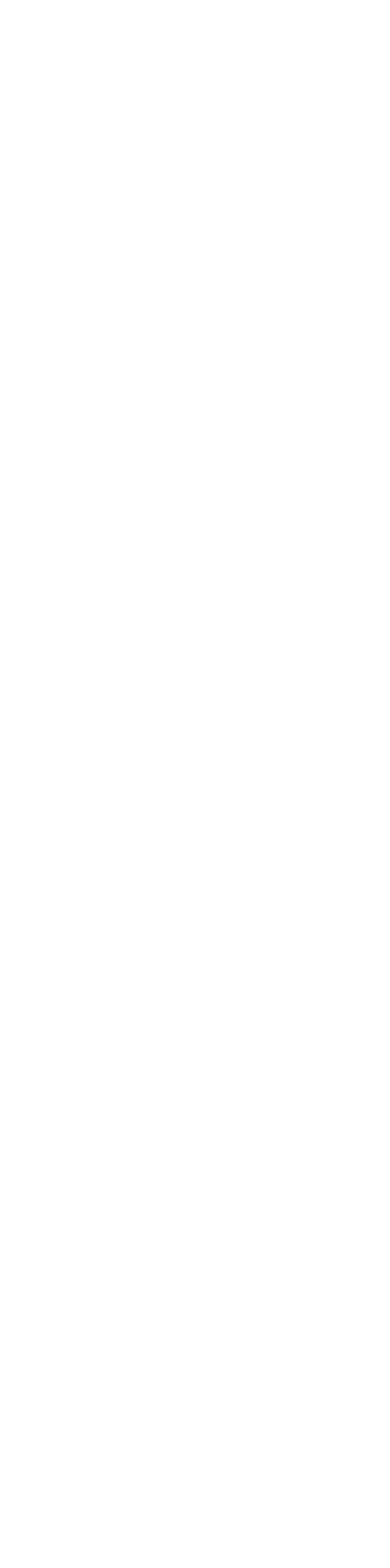
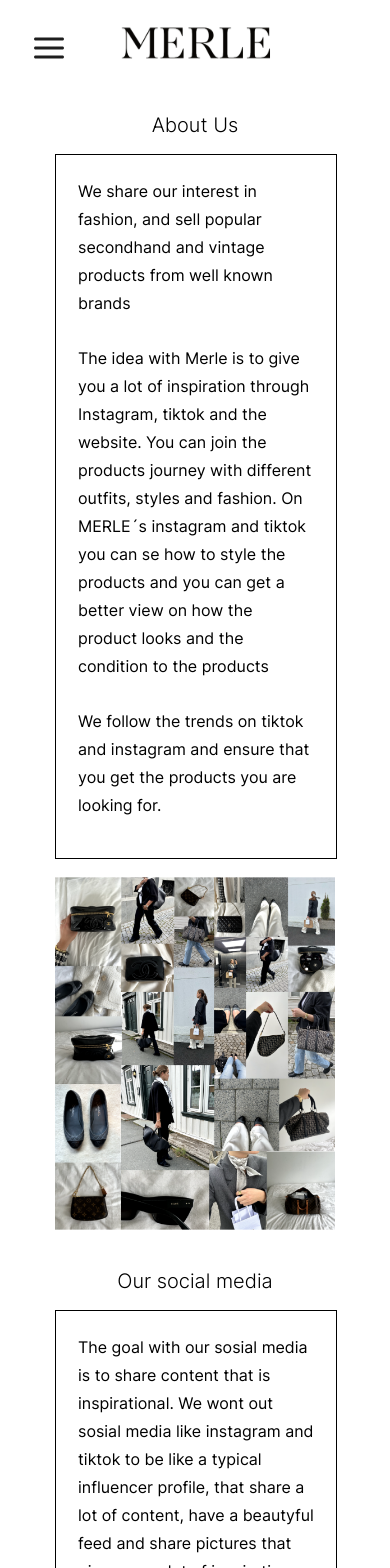
Before and after one commit to MerleAS/client, a Next.js app: page /about in a window 390 px wide. Shown: the top 1568 px of the page. Before the commit the page ends 844 px from the top, so only its background shows below. Built offline with nearby package versions, Linux system fonts and the light colour scheme.

Commit message:
new pages added

```diff
--- a/components/layout/footer.js
+++ b/components/layout/footer.js
@@ -21,7 +21,7 @@
               <Link href="/about">About MERLE</Link>
             </p>
             <p className={classes.text}>
-              <Link href="delivery-and-returns">Delivery and returns</Link>
+              <Link href="/faq?qry=delivery-and-returns">Delivery and returns</Link>
             </p>
           </div>
           <div>
--- a/pages/about/index.js
+++ b/pages/about/index.js
@@ -1,14 +1,58 @@
-import Header from '../../components/layout/header'
-import Footer from '../../components/layout/footer'
+import Image from "next/image";
+
+import Header from "../../components/layout/header";
+import Footer from "../../components/layout/footer";
+
+import classes from "../../styles/pages/about.module.css";
 
 const About = () => {
+  return (
     <>
-    <Header />
-    <div>
-        ABOUT PAGE
-    </div>
-    <Footer />
+      <Header />
+      <div className={classes.container}>
+        <h2 className={classes.heading}>About Us</h2>
+        <div className={classes.textContainer}>
+          <p className={classes.paragraph}>
+            We share our interest in fashion, and sell popular secondhand and
+            vintage products from well known brands
+          </p>
+          <p className={classes.paragraph}>
+            The idea with Merle is to give you a lot of inspiration through
+            Instagram, tiktok and the website. You can join the products journey
+            with different outfits, styles and fashion. On MERLE´s instagram and
+            tiktok you can se how to style the products and you can get a better
+            view on how the product looks and the condition to the products
+          </p>
+          <p className={classes.paragraph}>
+            We follow the trends on tiktok and instagram and ensure that you get
+            the products you are looking for.
+          </p>
+        </div>
+        <div className={classes.imageContainer}>
+          <Image
+            src="/images/about-us-image.png"
+            loader={() => "/images/about-us-image.png"}
+            width={997}
+            height={1253}
+            objectFit="cover"
+            priority={true}
+          />
+        </div>
+        <h3 className={classes.heading}>Our social media</h3>
+        <div className={classes.textContainer}>
+          <p className={classes.paragraph}>
+            The goal with our sosial media is to share content that is
+            inspirational. We wont out sosial media like instagram and tiktok to
+            be like a typical influencer profile, that share a lot of content,
+            have a beautyful feed and share pictures that gives you a lot of
+            inspiration. Our sosial media will help you get a better view on how
+            the products looks and how you can style it.
+          </p>
+        </div>
+      </div>
+      <Footer />
     </>
-}
+  );
+};
 
 export default About;
--- a/pages/products/index.js
+++ b/pages/products/index.js
@@ -11,9 +11,8 @@
 import useIsMobile from "../../components/util/useIsMobile";
 import classes from "../../styles/pages/products.module.css";
 
-const Products = (props) => {
+const Products = ({ products, site }) => {
   /* const { routeStackHandler } = useContext(StateContext); */
-  const { products, site } = props;
   const router = useRouter();
 
   const [imageIndex, setImageIndex] = useState({ index: 0, id: null });
--- /dev/null
+++ b/styles/pages/about.module.css
@@ -0,0 +1,40 @@
+.container {
+  width: 90%;
+  margin-left: 5%;
+  margin-bottom: 5%;
+}
+
+.heading {
+  font-size: 20px;
+  font-weight: 300;
+  width: 100%;
+  display: flex;
+  align-items: center;
+  justify-content: center;
+  margin-bottom: 5%;
+}
+
+.textContainer {
+  width: 40%;
+  padding-bottom: 5%;
+  border: 1px solid black;
+}
+
+@media (max-width: 800px) {
+  .textContainer {
+    width: 80%;
+    margin-left: 10%;
+  }
+}
+
+.paragraph {
+  padding: 2% 8% 2% 8%;
+  line-height: 28px;
+}
+
+.imageContainer {
+  width: 80%;
+  margin-left: 10%;
+  margin-top: 5%;
+  margin-bottom: 10%;
+}
--- /dev/null
+++ b/styles/pages/authenticity.module.css
@@ -0,0 +1,49 @@
+.container {
+  width: 90%;
+  margin-left: 5%;
+  display: flex;
+  flex-direction: column;
+}
+
+.heading {
+  font-size: 20px;
+  font-weight: 300;
+  display: flex;
+  align-items: center;
+  justify-content: center;
+  width: 100%;
+}
+
+.contentContainer {
+  display: flex;
+  flex-direction: row;
+  justify-content: space-between;
+  margin-bottom: 5%;
+}
+
+.infoContainer {
+  width: 40%;
+  border: 1px solid black;
+  padding-bottom: 5%;
+}
+
+.paragraph {
+    padding: 1% 8% 1% 8%;
+    line-height: 28px;
+}
+
+.imagesContainer {
+  width: 40%;
+}
+
+@media (max-width: 800px) {
+  .contentContainer {
+    flex-direction: column;
+  }
+  .infoContainer {
+    width: 100%;
+  }
+  .imagesContainer {
+    width: 100%;
+  }
+}
```
Also changed, not shown: pages/authenticity/index.js (added, +41 -0 lines), pages/contact/index.js (+59 -5 lines), pages/faq/index.js (+66 -25 lines), styles/pages/contact.module.css (+10 -2 lines), public/images/about-us-image.png (added).
